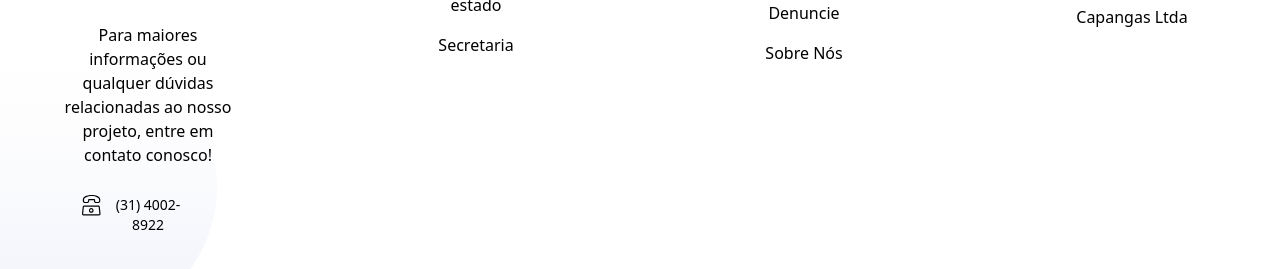
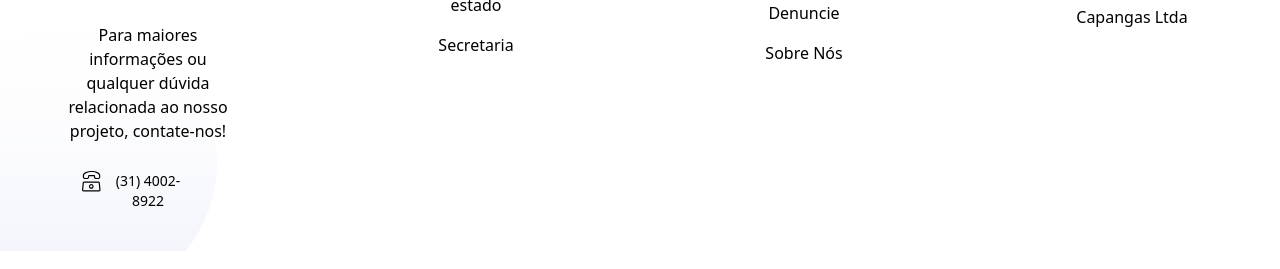
Before and after one commit to islanpedro01/Descarte-Legal, a website built with Vite: page index.html in a window 1280 px wide. Shown: the part 1715-1984 px from the top of the page. Built offline with nearby package versions, Linux system fonts and the light colour scheme.

Commit message:
Update footer text

```diff
--- a/index.html
+++ b/index.html
@@ -261,7 +261,7 @@
             />
           </a>
           <p class="mb-7 text-base text-body-color">
-            Para maiores informações ou qualquer dúvidas relacionadas ao nosso projeto, entre em contato conosco!
+            Para maiores informações ou qualquer dúvida relacionada ao nosso projeto, contate-nos!
           </p>
           <p class="grid grid-cols-4 grid-rows-1 text-center text-sm font-medium text-dark">
             <span class="text-primary ml-auto">
```
